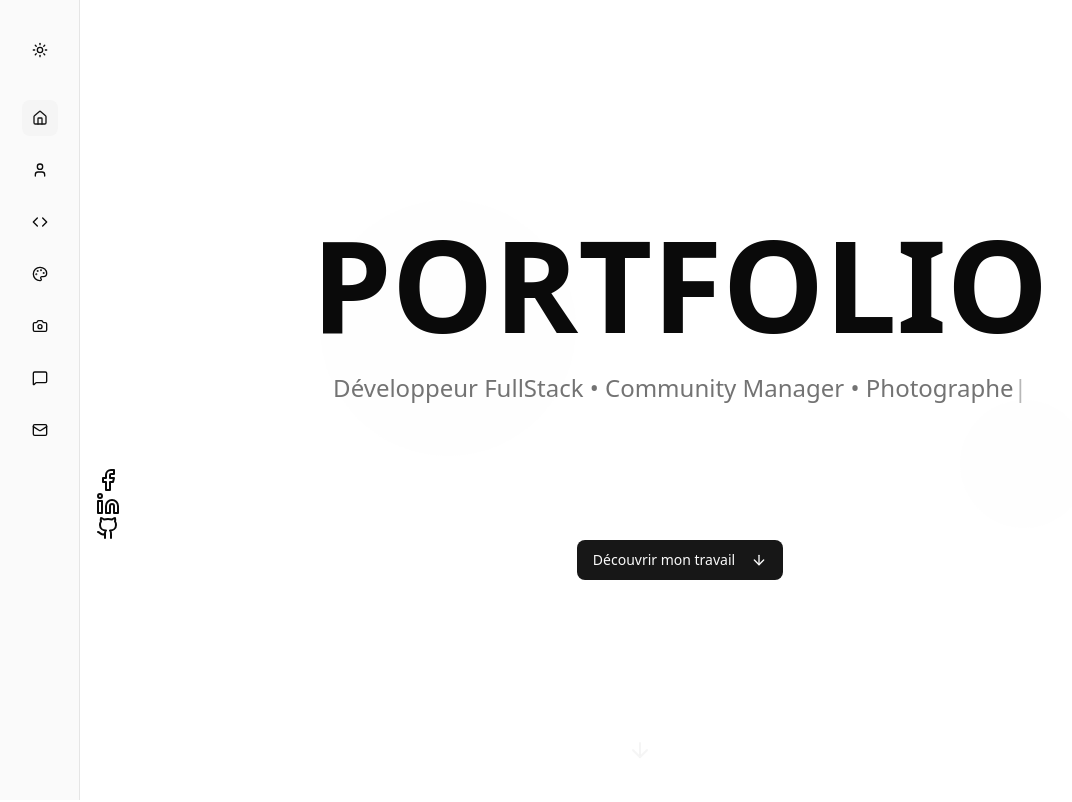
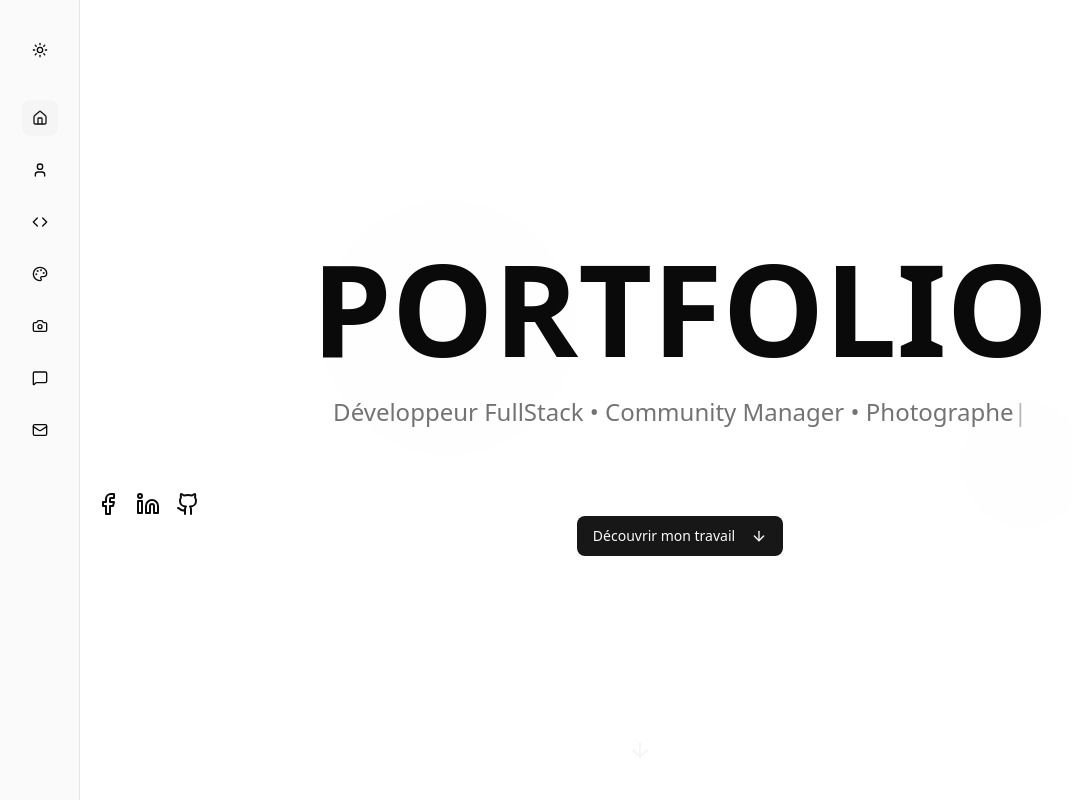
Before and after one commit to Dapheureux/HeureuxDaphneNzita, a Next.js app: page / in a window 1280 px wide. Shown: the top 802 px of the page, without its empty margins (0-1072 px from the left). Built offline with nearby package versions, Linux system fonts and the light colour scheme.

Commit message:
Links correct suite2

```diff
--- a/components/hero-section.tsx
+++ b/components/hero-section.tsx
@@ -53,7 +53,7 @@ export function HeroSection() {
             </p>
           </div>
 
-          <div className="gap-4 mb-8 xl:mb-0 animate-scale-in" style={{ animationDelay: "1s" }}>
+          <div className="animate-scale-in" style={{ animationDelay: "1s" }}>
               <Social/>
           </div>
 
--- a/components/social.tsx
+++ b/components/social.tsx
@@ -17,7 +17,7 @@ const socials=[
 
 const Social = ({containerStyles='', iconStyles=''}) => {
   return (
-    <div className={containerStyles}>
+    <div className={containerStyles + " flex items-center gap-4"}>
       {socials.map((item, index) => {
         return <Link key={index} href={item.path} className={iconStyles}>{item.icon}</Link>
       })}
```
